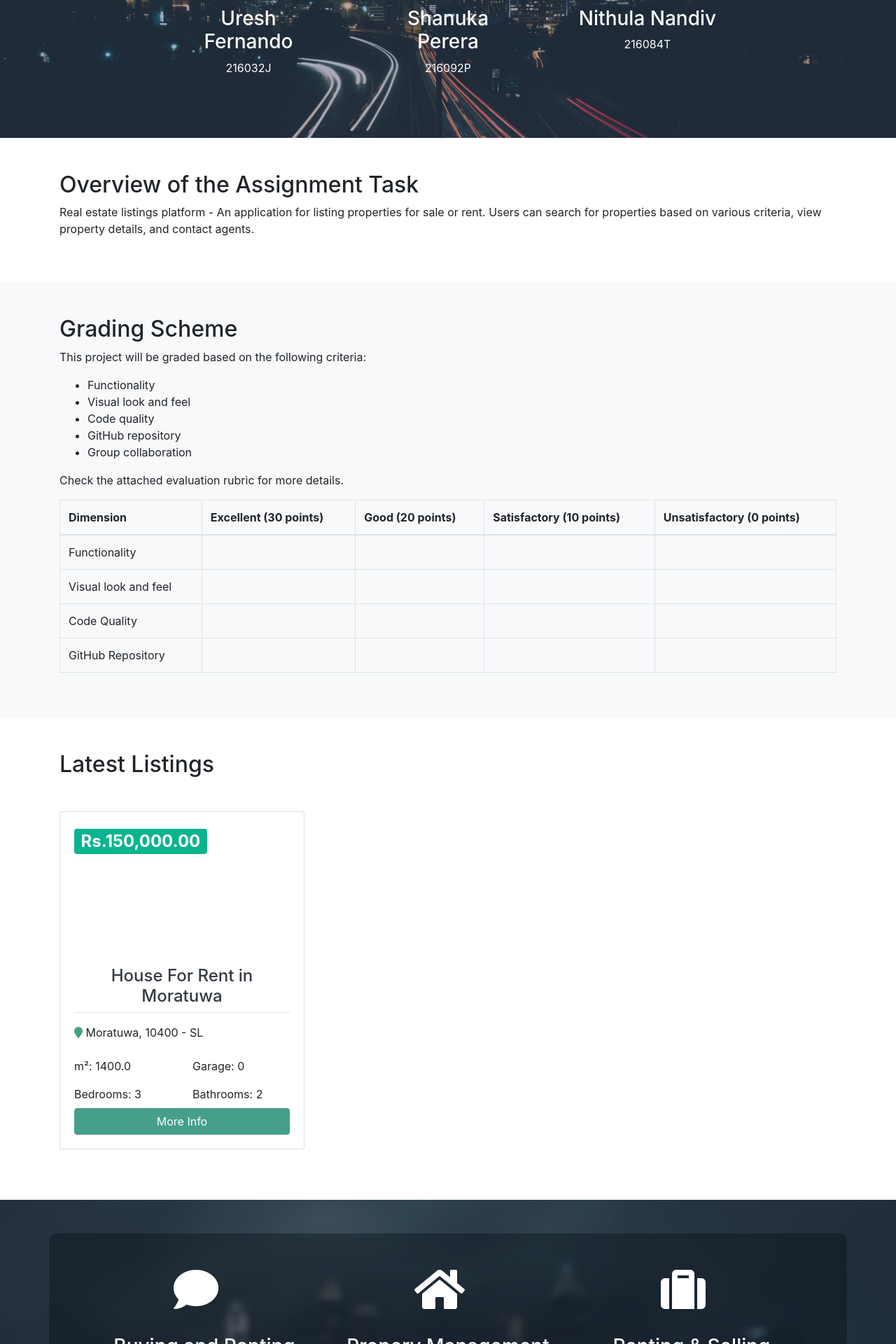
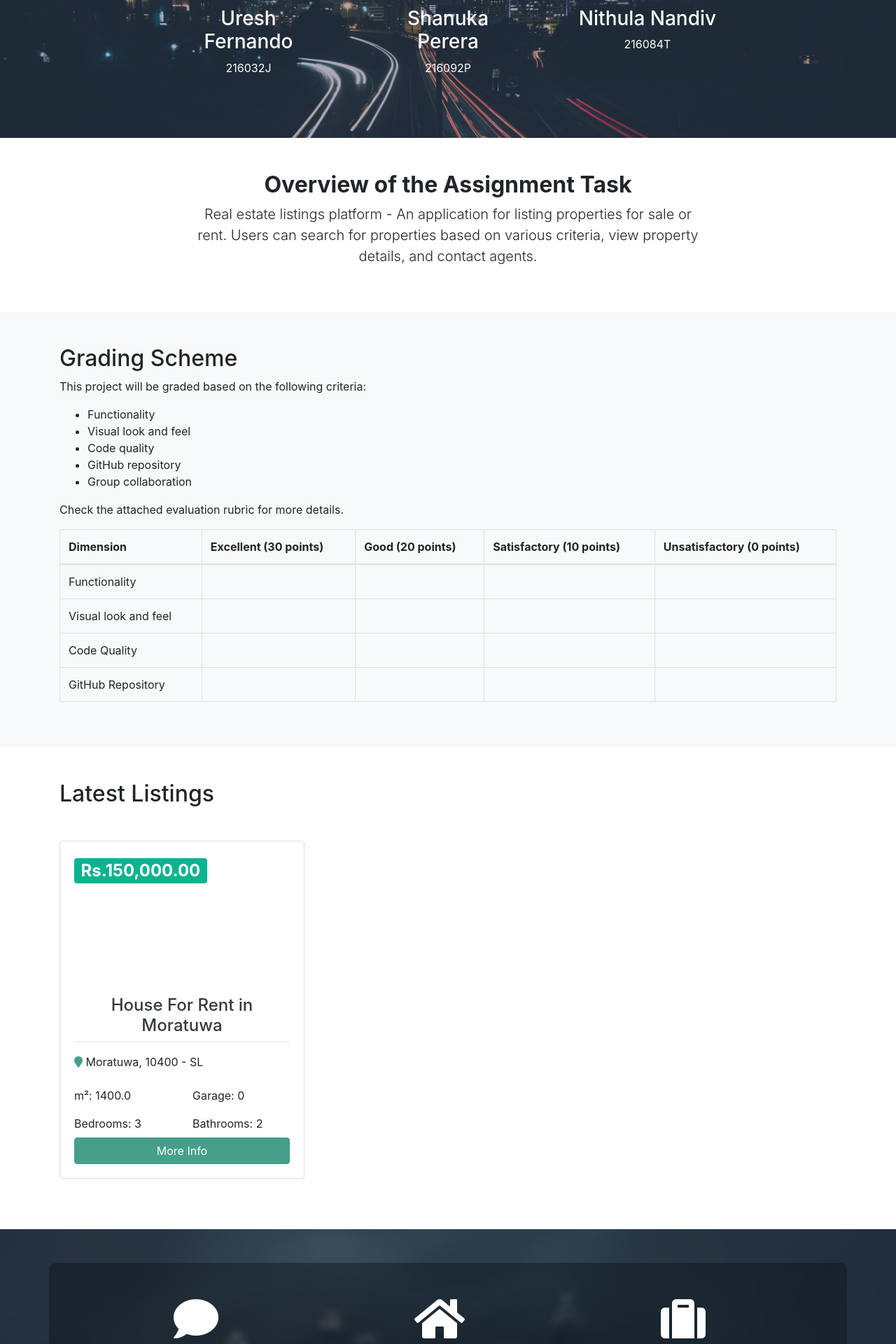
Before and after one commit to R3dkiller/BAD_Group05_Project, a Django app: page /en/ in a window 1280 px wide. Shown: the part 2249-4169 px from the top of the page at 70% size. Run offline with Django 3.2, Linux system fonts and the light colour scheme; data comes from the database, SQL or seed files in the repository; some libraries are stand-ins or nearby versions.

Commit message:
Update Overview of the Assignment Task

```diff
--- a/templates/core/index.html
+++ b/templates/core/index.html
@@ -131,10 +131,18 @@ Services offered: renting, selling, buying, consultation and way more."/>
 </section>
 
 <!-- Overview of the Assignment Task -->
-<section id="assignment-overview" class="py-5">
+<section id="assignment-overview" class="py-5 text-center">
   <div class="container">
-    <h2>{{ _("Overview of the Assignment Task") }}</h2>
-    <p>{{ _("Real estate listings platform - An application for listing properties for sale or rent. Users can search for properties based on various criteria, view property details, and contact agents.") }}</p>
+    <div class="row justify-content-center">
+      <div class="col-12 col-lg-8">
+        <h2 class="font-weight-bold">
+          {{ _("Overview of the Assignment Task") }}
+        </h2>
+        <p class="lead">
+          {{ _("Real estate listings platform - An application for listing properties for sale or rent. Users can search for properties based on various criteria, view property details, and contact agents.") }}
+        </p>
+      </div>
+    </div>
   </div>
 </section>
 
```
